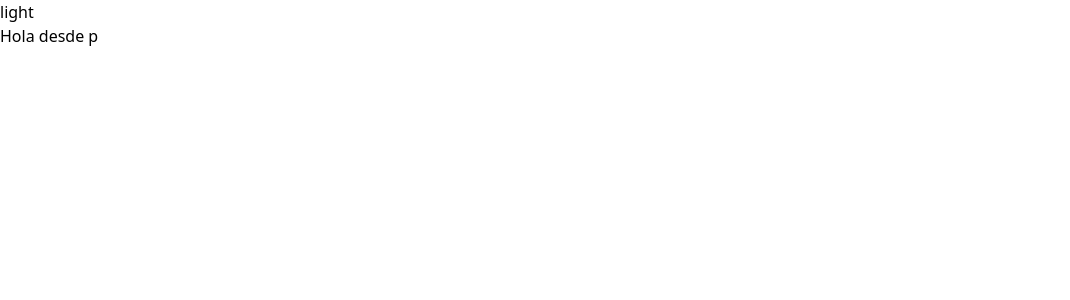
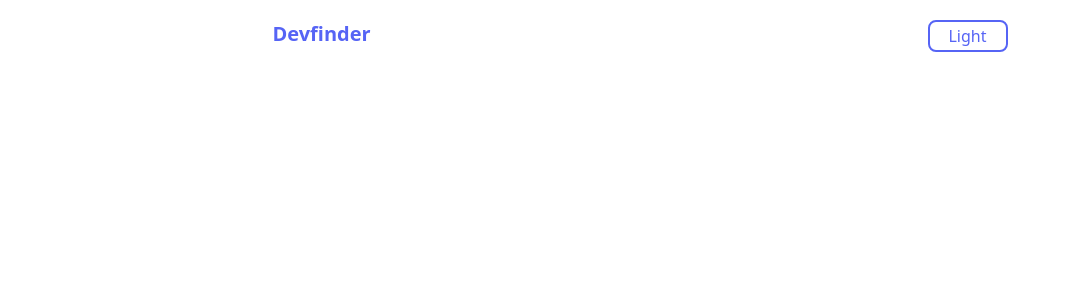
Before and after one commit to imcasero/Devfinder, a React (Vite) app: page / in a window 1280 px wide. Shown: the top 300 px of the page, without its empty margins (0-1070 px from the left). Built offline with nearby package versions, Linux system fonts and the light colour scheme.

Commit message:
feat: add header component

```diff
--- a/src/App.tsx
+++ b/src/App.tsx
@@ -1,25 +1,21 @@
+import { Header } from "@components/Header";
 import { useTheme } from "@context/themeContext";
 import clsx from "clsx";
 
 function App() {
-  const { theme, toggleTheme } = useTheme();
+  const { theme } = useTheme();
   return (
     <main
       className={clsx(
-        "min-h-screen",
+        "min-h-screen ",
         theme === "dark"
           ? "bg-background-dark text-textPrimary-dark"
           : "bg-background-light text-textPrimary-light"
       )}
     >
-      <button
-        onClick={() => {
-          toggleTheme();
-        }}
-      >
-        {String(theme)}
-      </button>
-      <p>Hola desde p</p>
+      <div className="flex flex-col gap-5 w-full px-4 py-5 m-auto md:w-[767px]">
+        <Header />
+      </div>
     </main>
   );
 }
--- /dev/null
+++ b/src/components/Header.tsx
@@ -0,0 +1,17 @@
+import { useTheme } from "@context/themeContext";
+export const Header = () => {
+  const { toggleTheme, theme } = useTheme();
+  return (
+    <header className="w-full flex justify-between align-middle">
+      <h1 className="font-bold text-xl text-primary">Devfinder</h1>
+      <button
+        className="text-base text-primary border-2 border-primary w-20 h-8 rounded-lg"
+        onClick={() => {
+          toggleTheme();
+        }}
+      >
+        {String(theme).charAt(0).toUpperCase() + String(theme).slice(1)}
+      </button>
+    </header>
+  );
+};
```
